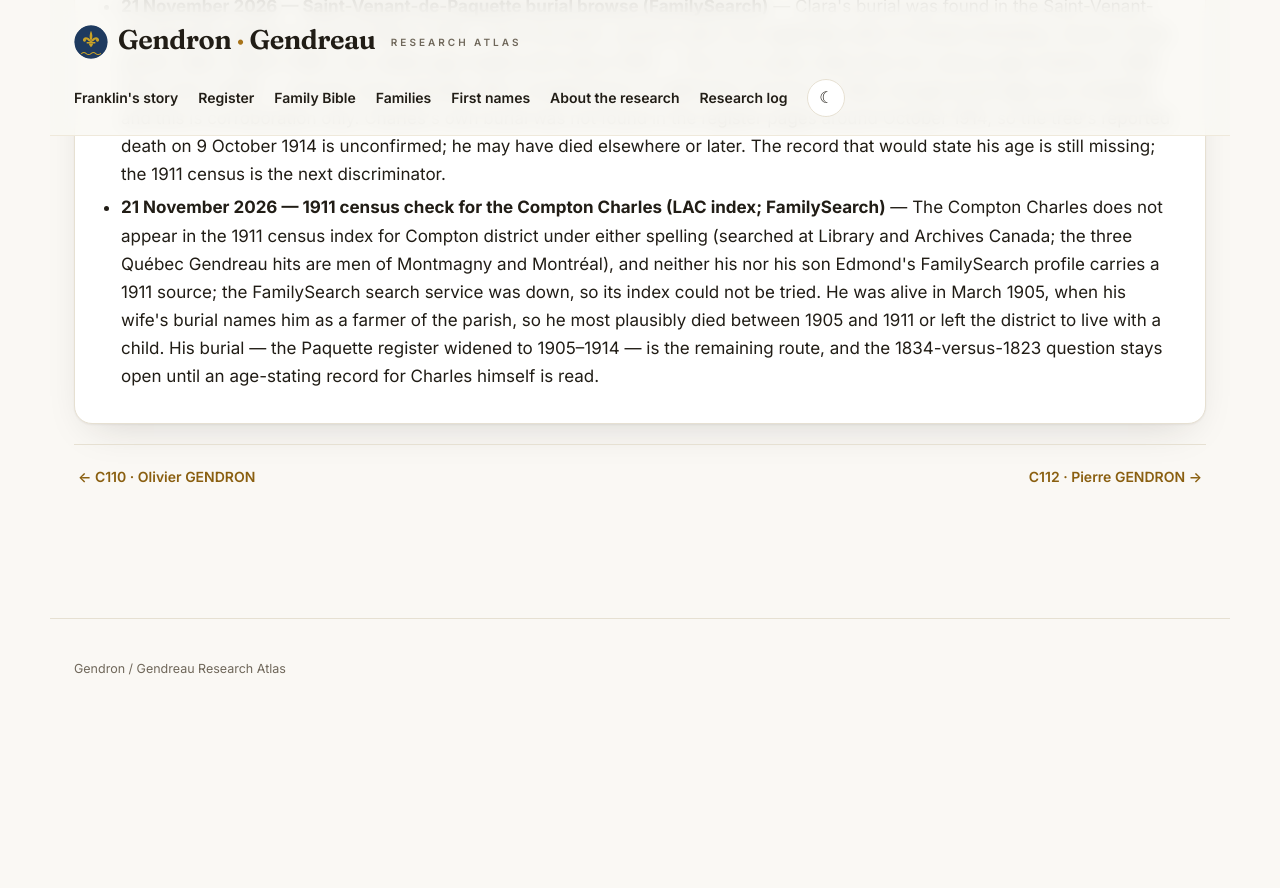
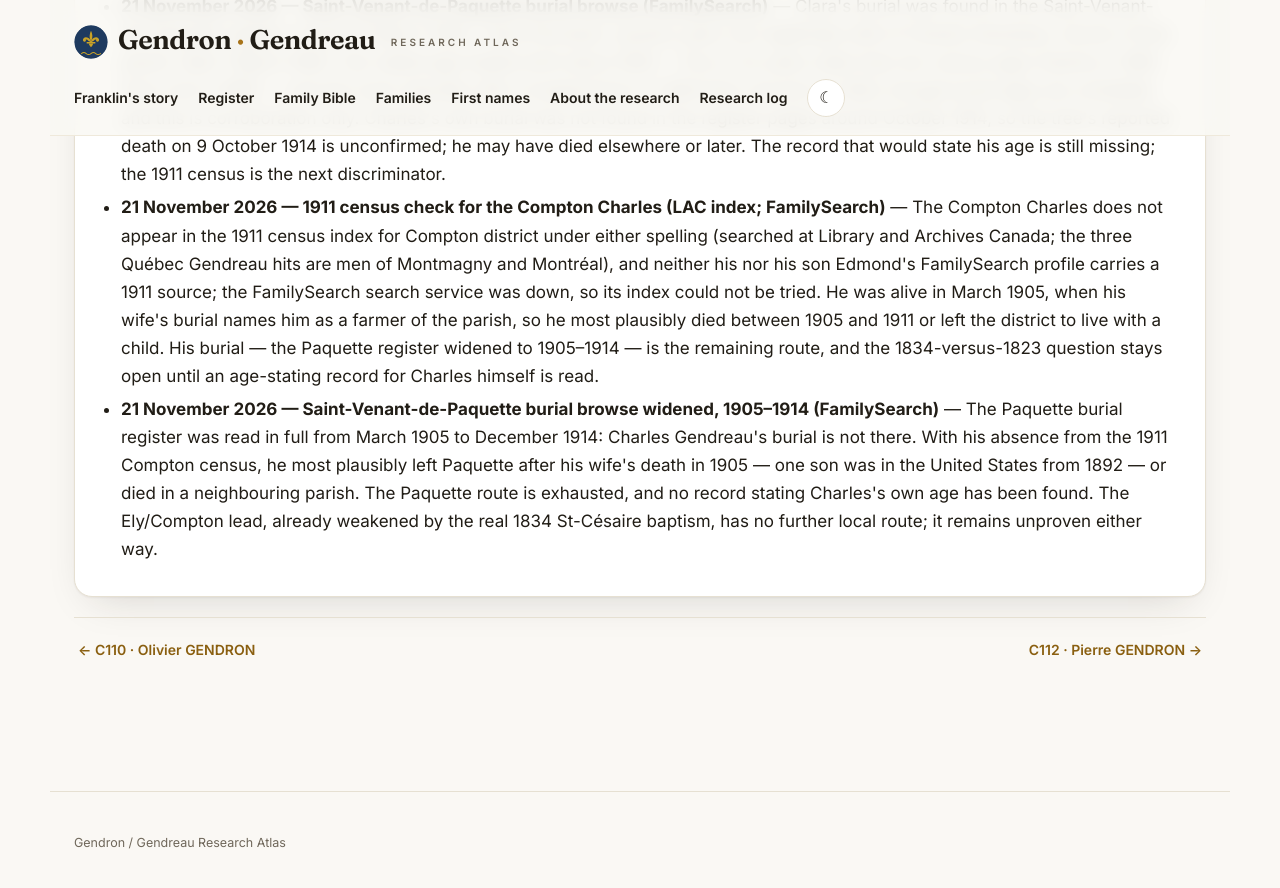
Before and after one commit to vetharmon/gendron-research, a Jekyll site: the page built from _candidates/c111.md, in a window 1280 px wide and 900 px high, scrolled down 4499 px. Shown: the top 888 px of the window. Built offline with Jekyll 4.4.1, drawn with Linux system fonts in a browser that asks for light colours; before the commit the page ends 5226 px from its top, so only the background shows below that.

Commit message:
C111 — Paquette burial browse 1905-1914: Charles not found; route exhausted

```diff
--- a/_candidates/c111.md
+++ b/_candidates/c111.md
@@ -43,6 +43,8 @@ search_log:
     outcome: "Clara's burial was found in the Saint-Venant-de-Paquette register: buried 10 March 1905, 'Clara Perreault, seventy years old, legitimate wife of Charles Gendreau, farmer of this parish, died 7 March 1905.' Her stated age implies birth about 1835 — five or six years older than her census ages (twenty in 1861, forty-one in 1881) — and sits more naturally with a husband born in 1834 than one born in 1823, though burial ages are unreliable and this is corroboration only. Charles's own burial was not found in the register pages around October 1914, so the tree's reported death on 9 October 1914 is unconfirmed; he may have died elsewhere or later. The record that would state his age is still missing; the 1911 census is the next discriminator."
   - resource: "21 November 2026 — 1911 census check for the Compton Charles (LAC index; FamilySearch)"
     outcome: "The Compton Charles does not appear in the 1911 census index for Compton district under either spelling (searched at Library and Archives Canada; the three Québec Gendreau hits are men of Montmagny and Montréal), and neither his nor his son Edmond's FamilySearch profile carries a 1911 source; the FamilySearch search service was down, so its index could not be tried. He was alive in March 1905, when his wife's burial names him as a farmer of the parish, so he most plausibly died between 1905 and 1911 or left the district to live with a child. His burial — the Paquette register widened to 1905–1914 — is the remaining route, and the 1834-versus-1823 question stays open until an age-stating record for Charles himself is read."
+  - resource: "21 November 2026 — Saint-Venant-de-Paquette burial browse widened, 1905–1914 (FamilySearch)"
+    outcome: "The Paquette burial register was read in full from March 1905 to December 1914: Charles Gendreau's burial is not there. With his absence from the 1911 Compton census, he most plausibly left Paquette after his wife's death in 1905 — one son was in the United States from 1892 — or died in a neighbouring parish. The Paquette route is exhausted, and no record stating Charles's own age has been found. The Ely/Compton lead, already weakened by the real 1834 St-Césaire baptism, has no further local route; it remains unproven either way."
 permalink: /candidates/c111/
 sources:
   - label: "LAFRANCE baptism (act 2369974)"
```
